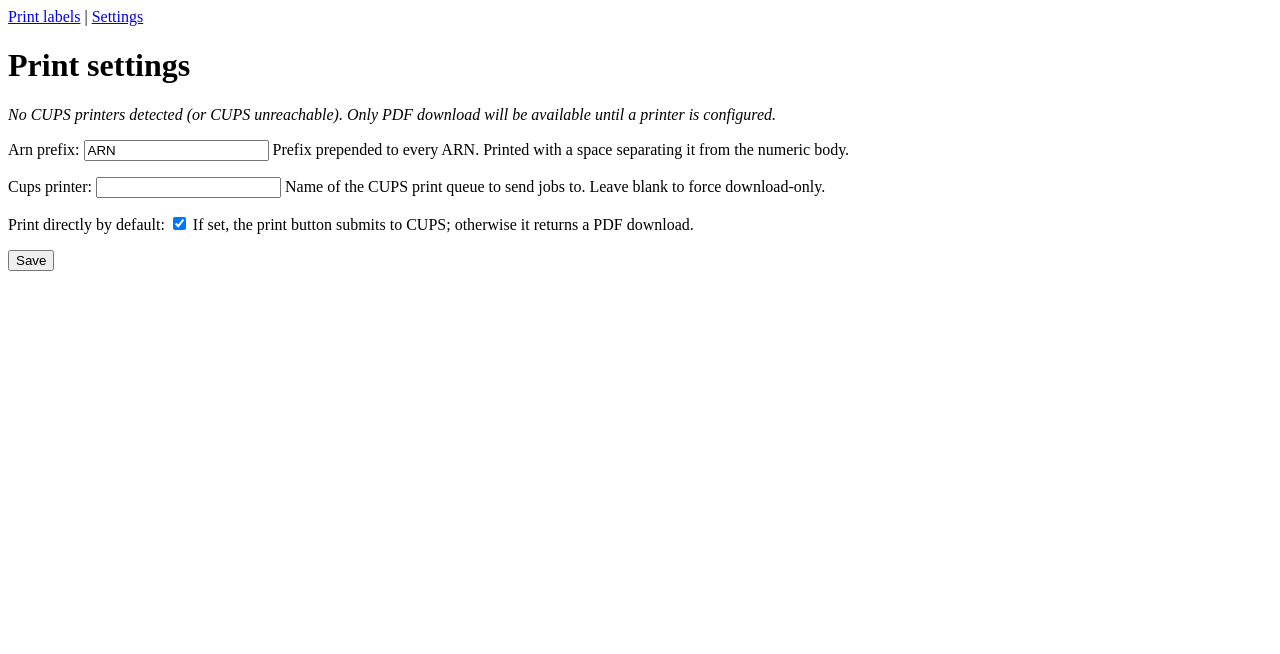
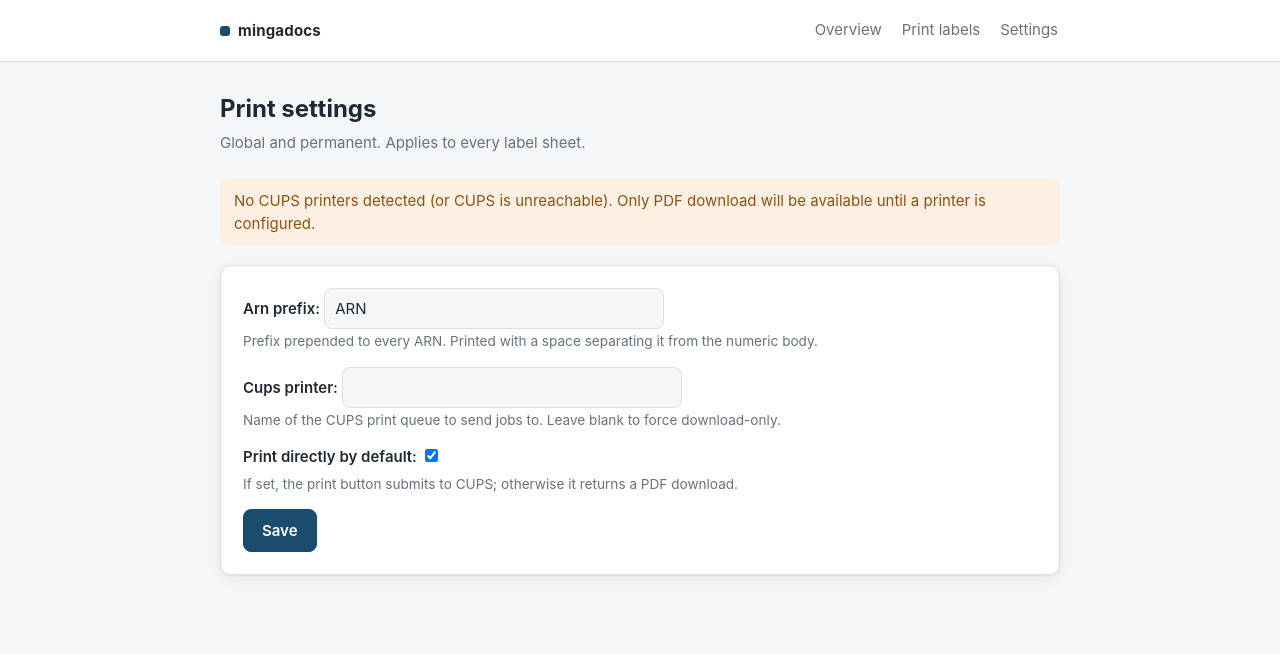
Before and after one commit to mingaleg/mingadocs, a Django app: template src/mingadocs/arnlabels/templates/arnlabels/print_settings.html in a window 1280 px wide. Shown: the top 654 px of the page. Run offline with Django 5.2, Linux system fonts and the light colour scheme; the template is opened without the code that fills it: values that come from a table or form of the project are taken from there, others are empty.

Commit message:
Add overview page and a proper stylesheet
- New index view at / : config summary, quick links, recent volumes table
- arnlabels mounted at root; /labels/ and /labels/settings/ unchanged
- base.html gets a header/nav; single light/dark stylesheet in static/
- restyled label-utility and settings pages as cards
- view tests for the pages + PDF download

Co-Authored-By: Claude Sonnet 5 <noreply@anthropic.com>
Claude-Session: https://claude.ai/code/session_016ihDJghPhggoaPiQ5kNeqT

```diff
--- /dev/null
+++ b/src/mingadocs/arnlabels/static/arnlabels/app.css
@@ -0,0 +1,197 @@
+:root {
+  --bg: #f4f6f8;
+  --surface: #ffffff;
+  --border: #d9e0e6;
+  --text: #1f2933;
+  --muted: #66727d;
+  --accent: #1a4c6e;
+  --accent-ink: #ffffff;
+  --ok-bg: #e6f4ea;
+  --ok-ink: #1e6b37;
+  --warn-bg: #fdf0e3;
+  --warn-ink: #8a5216;
+  --err-bg: #fde7e7;
+  --err-ink: #a02020;
+  --radius: 10px;
+  --shadow: 0 1px 2px rgba(16, 33, 48, .06), 0 4px 16px rgba(16, 33, 48, .06);
+}
+
+@media (prefers-color-scheme: dark) {
+  :root {
+    --bg: #12171c;
+    --surface: #1b2229;
+    --border: #2c3742;
+    --text: #e7ecf0;
+    --muted: #93a1ad;
+    --accent: #4aa3d6;
+    --accent-ink: #08131b;
+    --ok-bg: #13301f;   --ok-ink: #7fd79b;
+    --warn-bg: #33270f; --warn-ink: #e6b877;
+    --err-bg: #351a1a;  --err-ink: #e79a9a;
+    --shadow: 0 1px 2px rgba(0, 0, 0, .3), 0 4px 16px rgba(0, 0, 0, .3);
+  }
+}
+
+* { box-sizing: border-box; }
+
+body {
+  margin: 0;
+  background: var(--bg);
+  color: var(--text);
+  font: 15px/1.55 -apple-system, BlinkMacSystemFont, "Segoe UI", Roboto,
+        "Helvetica Neue", Arial, sans-serif;
+}
+
+a { color: var(--accent); }
+
+.site-header {
+  background: var(--surface);
+  border-bottom: 1px solid var(--border);
+}
+.site-header .bar {
+  max-width: 880px;
+  margin: 0 auto;
+  padding: 14px 20px;
+  display: flex;
+  align-items: center;
+  gap: 22px;
+}
+.brand {
+  font-weight: 700;
+  letter-spacing: .2px;
+  color: var(--text);
+  text-decoration: none;
+  display: inline-flex;
+  align-items: center;
+  gap: 8px;
+}
+.brand .dot {
+  width: 10px; height: 10px; border-radius: 3px;
+  background: var(--accent);
+}
+.site-header nav { display: flex; gap: 16px; margin-left: auto; }
+.site-header nav a {
+  text-decoration: none;
+  color: var(--muted);
+  padding: 4px 2px;
+  border-bottom: 2px solid transparent;
+}
+.site-header nav a.active,
+.site-header nav a:hover { color: var(--text); border-color: var(--accent); }
+
+main {
+  max-width: 880px;
+  margin: 0 auto;
+  padding: 28px 20px 60px;
+}
+
+h1 { font-size: 1.5rem; margin: 0 0 4px; }
+h2 { font-size: 1.05rem; margin: 0 0 12px; }
+.lede { color: var(--muted); margin: 0 0 24px; }
+
+.card {
+  background: var(--surface);
+  border: 1px solid var(--border);
+  border-radius: var(--radius);
+  box-shadow: var(--shadow);
+  padding: 22px;
+  margin-bottom: 20px;
+}
+
+.grid-2 {
+  display: grid;
+  grid-template-columns: repeat(auto-fit, minmax(230px, 1fr));
+  gap: 16px;
+  margin-bottom: 20px;
+}
+.tile {
+  display: block;
+  background: var(--surface);
+  border: 1px solid var(--border);
+  border-radius: var(--radius);
+  box-shadow: var(--shadow);
+  padding: 18px 20px;
+  text-decoration: none;
+  color: var(--text);
+  transition: transform .08s ease, border-color .08s ease;
+}
+.tile:hover { transform: translateY(-2px); border-color: var(--accent); }
+.tile .tile-title { font-weight: 600; margin-bottom: 4px; }
+.tile .tile-sub { color: var(--muted); font-size: .9rem; }
+
+dl.facts {
+  display: grid;
+  grid-template-columns: max-content 1fr;
+  gap: 6px 18px;
+  margin: 0;
+}
+dl.facts dt { color: var(--muted); }
+dl.facts dd { margin: 0; font-variant-numeric: tabular-nums; }
+
+.messages { list-style: none; padding: 0; margin: 0 0 20px; }
+.messages li {
+  padding: 10px 14px;
+  border-radius: 8px;
+  margin-bottom: 8px;
+  background: var(--ok-bg); color: var(--ok-ink);
+}
+.messages li.warning { background: var(--warn-bg); color: var(--warn-ink); }
+.messages li.error { background: var(--err-bg); color: var(--err-ink); }
+
+form p { margin: 0 0 14px; }
+form label { display: inline-block; font-weight: 600; margin-bottom: 4px; }
+form input[type=text],
+form input[type=number],
+form select {
+  width: 100%;
+  max-width: 340px;
+  padding: 8px 10px;
+  border: 1px solid var(--border);
+  border-radius: 8px;
+  background: var(--bg);
+  color: var(--text);
+  font: inherit;
+}
+form ul { list-style: none; padding: 0; margin: 4px 0; }
+form ul li { margin: 2px 0; }
+form ul label { font-weight: 400; margin-left: 6px; }
+.helptext { display: block; color: var(--muted); font-size: .85rem; margin-top: 2px; }
+.errorlist { color: var(--err-ink); list-style: none; padding: 0; margin: 4px 0; font-size: .9rem; }
+
+button, .btn {
+  appearance: none;
+  border: 1px solid var(--accent);
+  background: var(--accent);
+  color: var(--accent-ink);
+  font: inherit;
+  font-weight: 600;
+  padding: 9px 18px;
+  border-radius: 8px;
+  cursor: pointer;
+  text-decoration: none;
+  display: inline-block;
+}
+button:hover, .btn:hover { filter: brightness(1.06); }
+.btn.secondary {
+  background: transparent;
+  color: var(--accent);
+}
+
+table.data { width: 100%; border-collapse: collapse; font-variant-numeric: tabular-nums; }
+table.data th, table.data td {
+  text-align: left;
+  padding: 8px 10px;
+  border-bottom: 1px solid var(--border);
+}
+table.data th { color: var(--muted); font-weight: 600; font-size: .85rem; text-transform: uppercase; letter-spacing: .04em; }
+.empty { color: var(--muted); font-style: italic; }
+
+.pill {
+  display: inline-block;
+  padding: 2px 9px;
+  border-radius: 999px;
+  font-size: .8rem;
+  font-weight: 600;
+  background: var(--ok-bg); color: var(--ok-ink);
+}
+.pill.off { background: var(--warn-bg); color: var(--warn-ink); }
--- a/src/mingadocs/arnlabels/templates/arnlabels/base.html
+++ b/src/mingadocs/arnlabels/templates/arnlabels/base.html
@@ -1,17 +1,37 @@
-<!doctype html>
+{% load static %}<!doctype html>
 <html lang="en">
 <head>
   <meta charset="utf-8">
-  <title>{% block title %}ARN Labels{% endblock %}</title>
+  <meta name="viewport" content="width=device-width, initial-scale=1">
+  <title>{% block title %}mingadocs{% endblock %}</title>
+  <link rel="stylesheet" href="{% static 'arnlabels/app.css' %}">
 </head>
 <body>
-  <nav>
-    <a href="{% url 'arnlabels:label-utility' %}">Print labels</a> |
-    <a href="{% url 'arnlabels:print-settings' %}">Settings</a>
-  </nav>
-  {% if messages %}
-    <ul>{% for m in messages %}<li>{{ m }}</li>{% endfor %}</ul>
-  {% endif %}
-  {% block content %}{% endblock %}
+  <header class="site-header">
+    <div class="bar">
+      <a class="brand" href="{% url 'arnlabels:index' %}">
+        <span class="dot"></span> mingadocs
+      </a>
+      <nav>
+        <a href="{% url 'arnlabels:index' %}"
+           class="{% if nav == 'index' %}active{% endif %}">Overview</a>
+        <a href="{% url 'arnlabels:label-utility' %}"
+           class="{% if nav == 'labels' %}active{% endif %}">Print labels</a>
+        <a href="{% url 'arnlabels:print-settings' %}"
+           class="{% if nav == 'settings' %}active{% endif %}">Settings</a>
+      </nav>
+    </div>
+  </header>
+
+  <main>
+    {% if messages %}
+      <ul class="messages">
+        {% for m in messages %}
+          <li class="{{ m.tags }}">{{ m }}</li>
+        {% endfor %}
+      </ul>
+    {% endif %}
+    {% block content %}{% endblock %}
+  </main>
 </body>
 </html>
--- a/src/mingadocs/arnlabels/templates/arnlabels/print_settings.html
+++ b/src/mingadocs/arnlabels/templates/arnlabels/print_settings.html
@@ -1,16 +1,21 @@
 {% extends "arnlabels/base.html" %}
-{% block title %}Print settings{% endblock %}
+{% block title %}Settings · mingadocs{% endblock %}
 {% block content %}
 <h1>Print settings</h1>
+<p class="lede">Global and permanent. Applies to every label sheet.</p>
 
 {% if not printers %}
-  <p><em>No CUPS printers detected (or CUPS unreachable). Only PDF download
-  will be available until a printer is configured.</em></p>
+  <ul class="messages"><li class="warning">
+    No CUPS printers detected (or CUPS is unreachable). Only PDF download will
+    be available until a printer is configured.
+  </li></ul>
 {% endif %}
 
-<form method="post">
-  {% csrf_token %}
-  {{ form.as_p }}
-  <button type="submit">Save</button>
-</form>
+<div class="card">
+  <form method="post">
+    {% csrf_token %}
+    {{ form.as_p }}
+    <button type="submit">Save</button>
+  </form>
+</div>
 {% endblock %}
--- a/src/mingadocs/arnlabels/urls.py
+++ b/src/mingadocs/arnlabels/urls.py
@@ -2,9 +2,10 @@ from django.urls import path
 
 from . import views
 
-app_name = 'arnlabels'
+app_name = "arnlabels"
 
 urlpatterns = [
-    path('', views.label_utility, name='label-utility'),
-    path('settings/', views.print_settings, name='print-settings'),
+    path("", views.index, name="index"),
+    path("labels/", views.label_utility, name="label-utility"),
+    path("labels/settings/", views.print_settings, name="print-settings"),
 ]
--- a/src/mingadocs/config/urls.py
+++ b/src/mingadocs/config/urls.py
@@ -19,5 +19,5 @@ from django.urls import include, path
 
 urlpatterns = [
     path('admin/', admin.site.urls),
-    path('labels/', include('arnlabels.urls')),
+    path('', include('arnlabels.urls')),
 ]
```
Also changed, not shown: docs/arn-labels.md (+2 -1 lines), src/mingadocs/arnlabels/templates/arnlabels/index.html (added, +61 -0 lines), src/mingadocs/arnlabels/templates/arnlabels/label_utility.html (+27 -16 lines), src/mingadocs/arnlabels/tests.py (+20 -0 lines), src/mingadocs/arnlabels/views.py (+19 -2 lines), docs/README.md.
